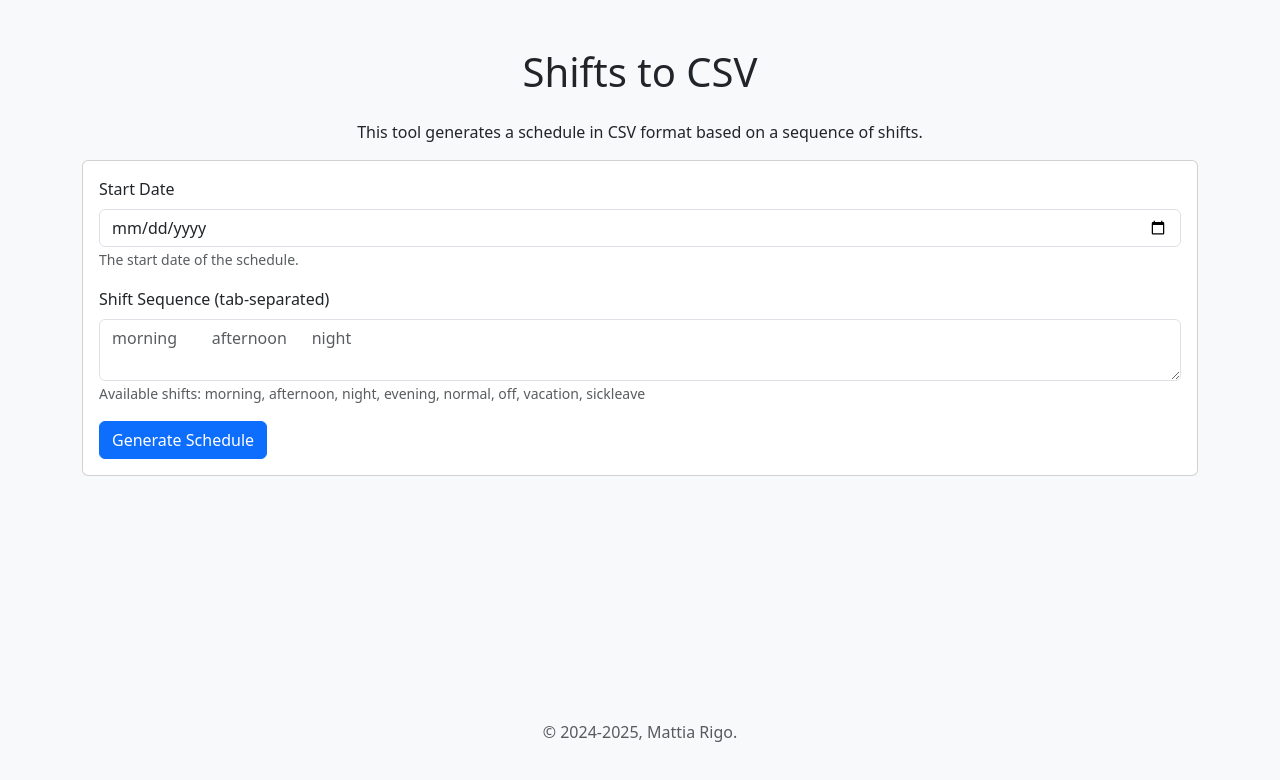
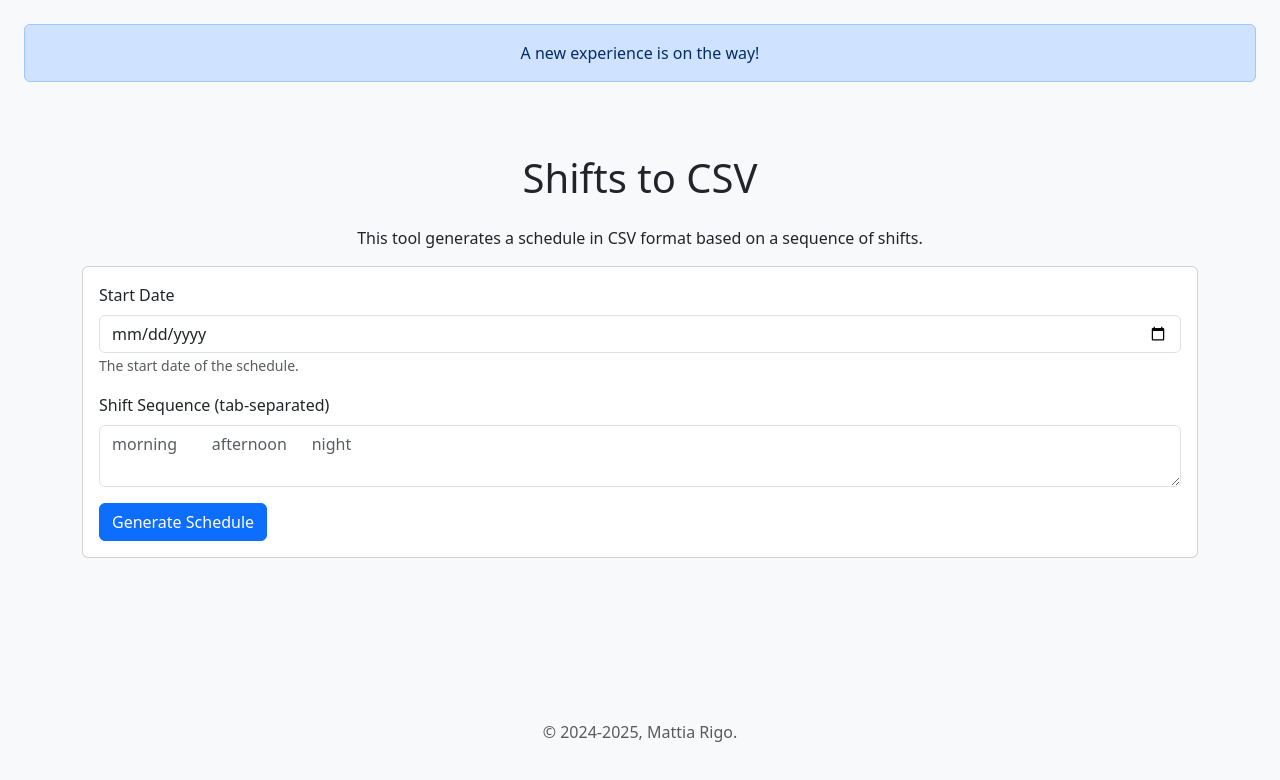
Before and after one commit to mattiarigo/shifts-to-csv, a plain HTML site: page index.html in a window 1280 px wide. Drawn offline with nearby package versions, Linux system fonts and the light colour scheme.

Commit message:
small updates

```diff
--- a/index.html
+++ b/index.html
@@ -31,6 +31,9 @@
 </head>
 
 <body class="d-flex flex-column min-vh-100 bg-body-tertiary">
+    <div class="alert alert-primary m-4 text-center" role="alert">
+        A new experience is on the way!
+      </div>
     <div class="container my-5">
         <h1 class="text-center mb-4">Shifts to CSV</h1>
         <p class="text-center">This tool generates a schedule in CSV format based on a sequence of shifts.</p>
@@ -46,7 +49,6 @@
                     <div class="mb-3">
                         <label for="shift-input" class="form-label">Shift Sequence (tab-separated)</label>
                         <textarea type="textarea" class="form-control" id="shift-input" placeholder="morning	afternoon	night" required></textarea>
-                        <small class="form-text text-muted">Available shifts: morning, afternoon, night, evening, normal, off, vacation, sickleave</small>
                     </div>
                     <button type="submit" class="btn btn-primary">Generate Schedule</button>
                 </form>
```
